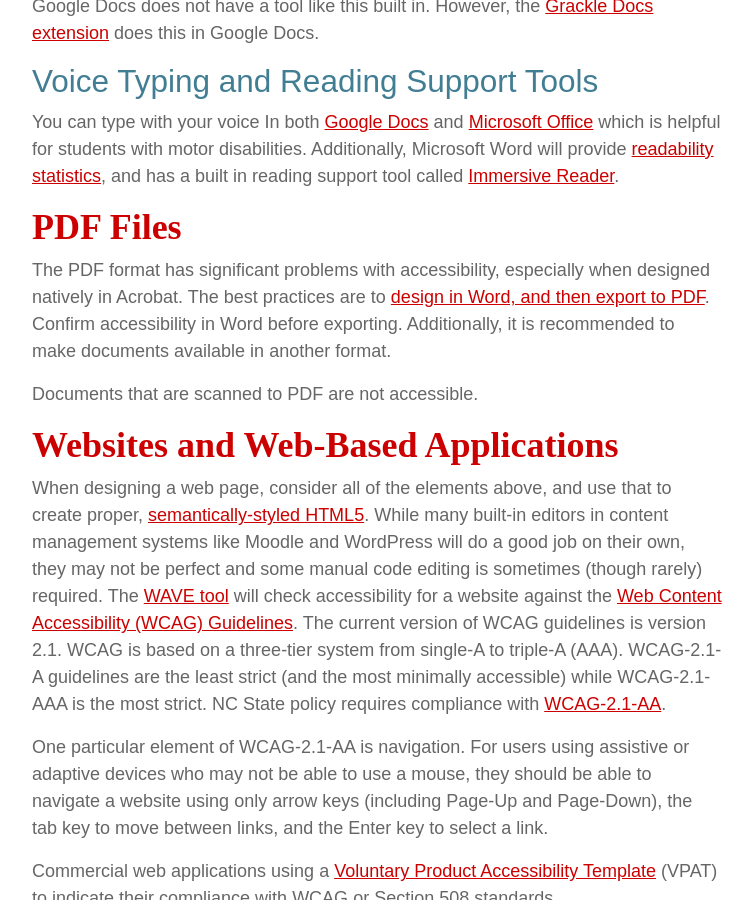
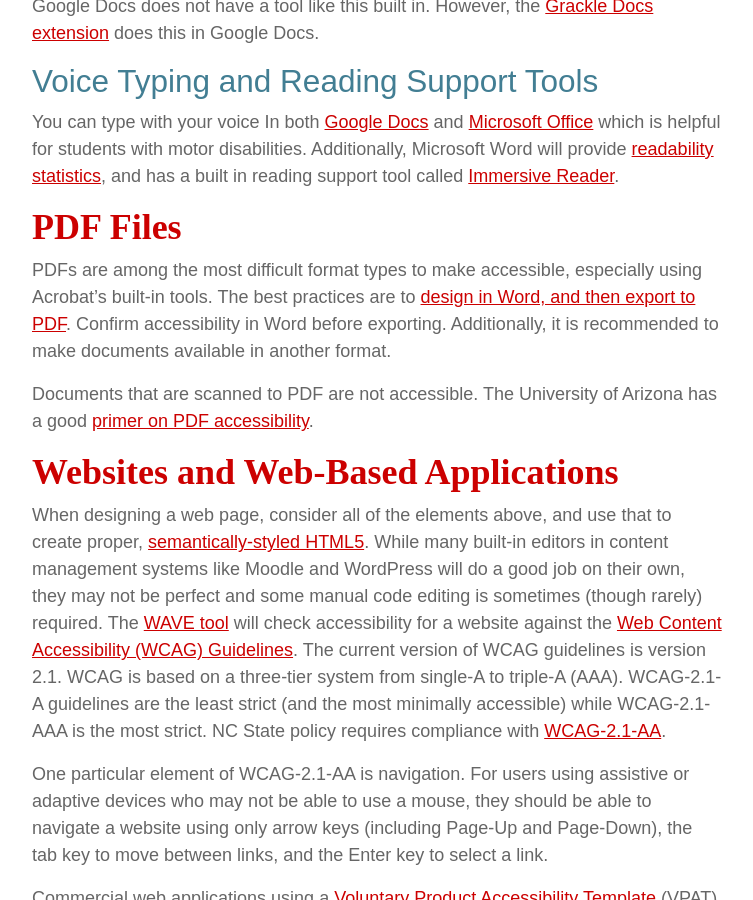
Before and after one commit to mjsamberg/resourceguides, a Jekyll site: the page built from accessibility/index.md, in a window 1280 px wide and 900 px high, scrolled down 9145 px. Shown: the whole window, without its empty margins (263-1016 px from the left). Built offline with Jekyll 4.4.1, drawn with Linux system fonts in a browser that asks for light colours; nearby versions of some CDN libraries; some web fonts are replaced.

Commit message:
Added Arizona PDF link

```diff
--- a/accessibility/index.md
+++ b/accessibility/index.md
@@ -154,24 +154,24 @@
 You can type with your voice In both [Google Docs][51] and [Microsoft Office][52] which is helpful for students with motor disabilities. Additionally, Microsoft Word will provide [readability statistics][53], and has a built in reading support tool called [Immersive Reader][54].
 
 ## PDF Files
-The PDF format has significant problems with accessibility, especially when designed natively in Acrobat. The best practices are to [design in Word, and then export to PDF][55]. Confirm accessibility in Word before exporting. Additionally, it is recommended to make documents available in another format.
+PDFs are among the most difficult format types to make accessible, especially using Acrobat’s built-in tools. The best practices are to [design in Word, and then export to PDF][55]. Confirm accessibility in Word before exporting. Additionally, it is recommended to make documents available in another format.
 
-Documents that are scanned to PDF are not accessible.
+Documents that are scanned to PDF are not accessible. The University of Arizona has a good [primer on PDF accessibility][56].
 
 ## Websites and Web-Based Applications
-When designing a web page, consider all of the elements above, and use that to create proper, [semantically-styled HTML5][56]. While many built-in editors in content management systems like Moodle and WordPress will do a good job on their own, they may not be perfect and some manual code editing is sometimes (though rarely) required. The [WAVE tool][57] will check accessibility  for a website against the [Web Content Accessibility (WCAG) Guidelines][58]. The current version of WCAG guidelines is version 2.1. WCAG is based on a three-tier system from single-A to triple-A (AAA). WCAG-2.1-A guidelines are the least strict (and the most minimally accessible) while WCAG-2.1-AAA is the most strict. NC State policy requires compliance with [WCAG-2.1-AA][59].
+When designing a web page, consider all of the elements above, and use that to create proper, [semantically-styled HTML5][57]. While many built-in editors in content management systems like Moodle and WordPress will do a good job on their own, they may not be perfect and some manual code editing is sometimes (though rarely) required. The [WAVE tool][58] will check accessibility  for a website against the [Web Content Accessibility (WCAG) Guidelines][59]. The current version of WCAG guidelines is version 2.1. WCAG is based on a three-tier system from single-A to triple-A (AAA). WCAG-2.1-A guidelines are the least strict (and the most minimally accessible) while WCAG-2.1-AAA is the most strict. NC State policy requires compliance with [WCAG-2.1-AA][60].
 
 One particular element of WCAG-2.1-AA is navigation. For users using assistive or adaptive devices who may not be able to use a mouse, they should be able to navigate a website using only arrow keys (including Page-Up and Page-Down), the tab key to move between links, and the Enter key to select a link.
 
-Commercial web applications using a [Voluntary Product Accessibility Template][60] (VPAT) to indicate their compliance with WCAG or Section 508 standards.
+Commercial web applications using a [Voluntary Product Accessibility Template][61] (VPAT) to indicate their compliance with WCAG or Section 508 standards.
 
 ## The Checklists
-* [University of Washington][61]
-* [SUNY Broome][62]
-* [Cornell][63]
-* [NCDAE Cheat Sheets][64]
-* [Section 508 Website][65]
-* [A11Y Project][66]
+* [University of Washington][62]
+* [SUNY Broome][63]
+* [Cornell][64]
+* [NCDAE Cheat Sheets][65]
+* [Section 508 Website][66]
+* [A11Y Project][67]
 
 [1]:	https://www.access-board.gov/guidelines-and-standards/communications-and-it/about-the-ict-refresh/final-rule/text-of-the-standards-and-guidelines
 [2]:	https://www.section508.gov/manage/laws-and-policies#:~:text=Section%20504%20%2D%20Prohibits%20federal%20agencies,for%20qualified%20individuals%20with%20disabilities
```
Also changed, not shown: other parts of accessibility/index.md (+11 -10 lines).
